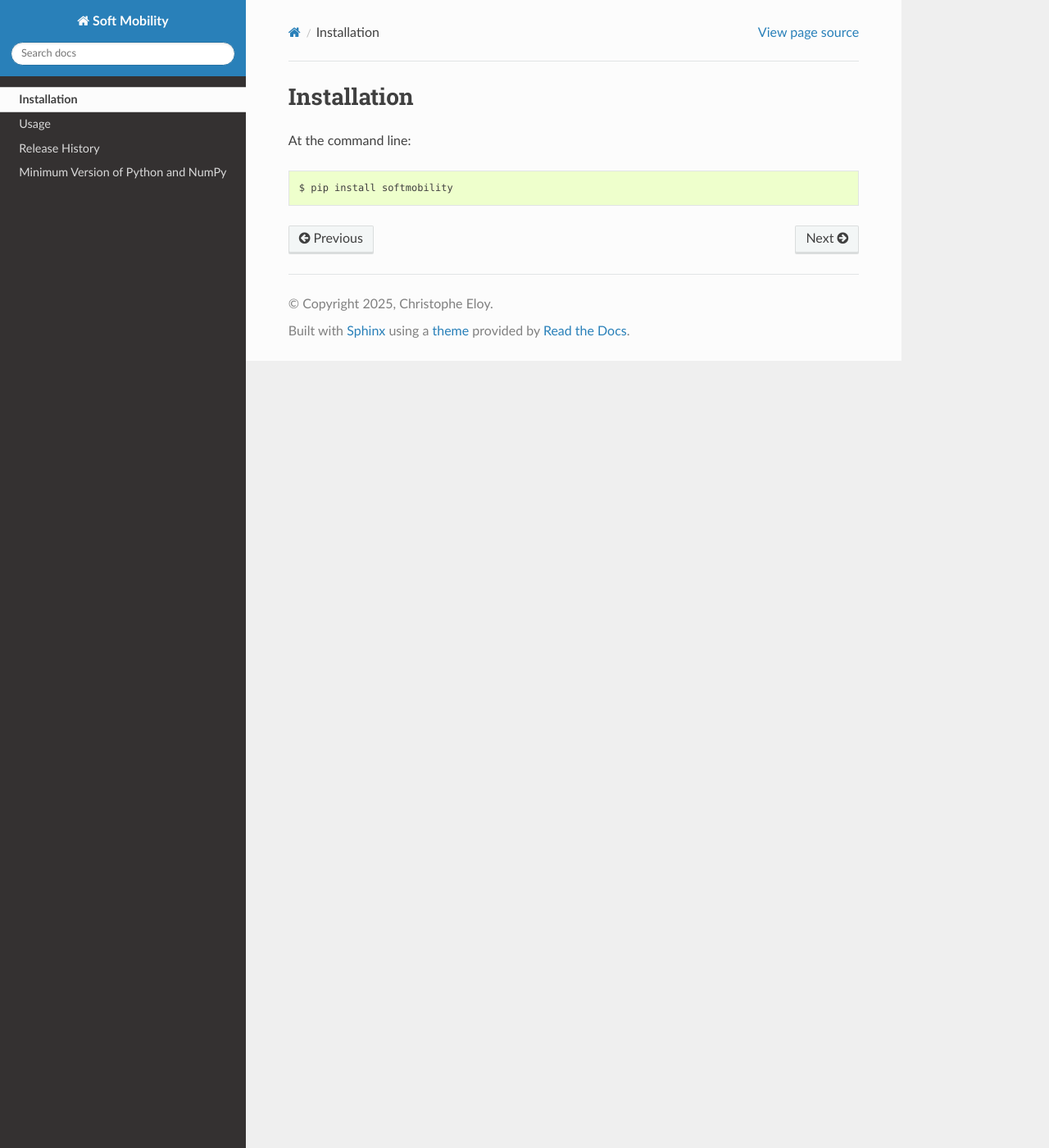
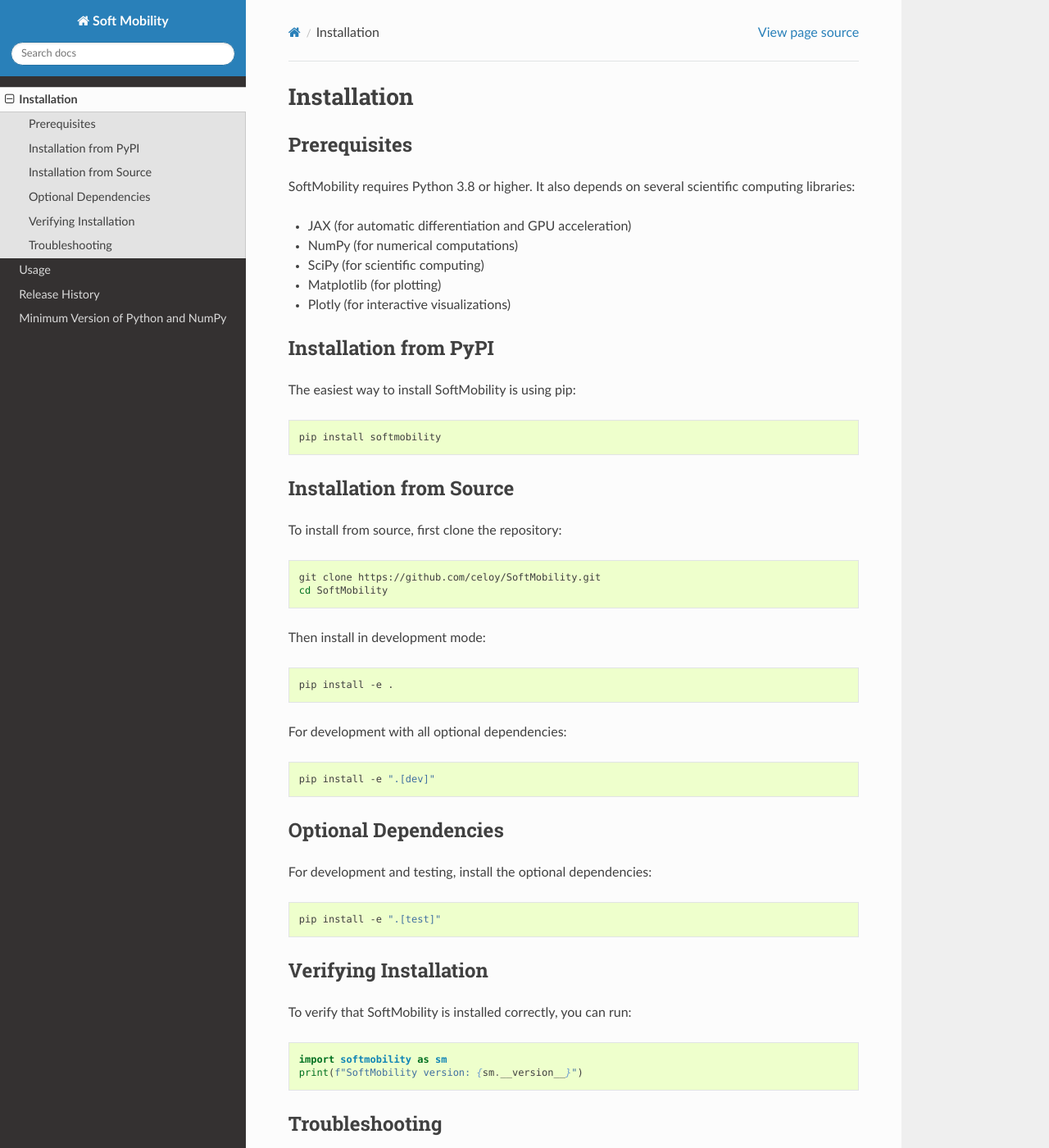
Before and after one commit to C0PEP0D/SoftMobility, a Sphinx documentation site: the page built from docs/source/installation.rst, in a window 1280 px wide and 1400 px high. Shown: the whole window at 82% size. Built offline with Sphinx 7.4.7 and the Read the Docs theme 3.1.0, drawn with Linux system fonts in a browser that asks for light colours; some of the changed text lies outside the part shown.

```diff
--- a/docs/source/installation.rst
+++ b/docs/source/installation.rst
@@ -1,7 +1,75 @@
-============
+===========
 Installation
-============
+===========
 
-At the command line::
+Prerequisites
+-------------
 
-    $ pip install softmobility
+SoftMobility requires Python 3.8 or higher. It also depends on several scientific computing libraries:
+
+- JAX (for automatic differentiation and GPU acceleration)
+- NumPy (for numerical computations)
+- SciPy (for scientific computing)
+- Matplotlib (for plotting)
+- Plotly (for interactive visualizations)
+
+Installation from PyPI
+----------------------
+
+The easiest way to install SoftMobility is using pip:
+
+.. code-block:: bash
+
+    pip install softmobility
+
+Installation from Source
+------------------------
+
+To install from source, first clone the repository:
+
+.. code-block:: bash
+
+    git clone https://github.com/celoy/SoftMobility.git
+    cd SoftMobility
+
+Then install in development mode:
+
+.. code-block:: bash
+
+    pip install -e .
+
+For development with all optional dependencies:
+
+.. code-block:: bash
+
+    pip install -e ".[dev]"
+
+Optional Dependencies
+---------------------
+
+For development and testing, install the optional dependencies:
+
+.. code-block:: bash
+
+    pip install -e ".[test]"
+
+Verifying Installation
+---------------------
+
+To verify that SoftMobility is installed correctly, you can run:
+
+.. code-block:: python
+
+    import softmobility as sm
+    print(f"SoftMobility version: {sm.__version__}")
+
+Troubleshooting
+---------------
+
+If you encounter issues with JAX installation (especially on GPU systems), refer to the `JAX installation guide <https://github.com/google/jax#installation>`_ for platform-specific instructions.
+
+For MacOS with Apple Silicon (M1/M2), you may need to install JAX with:
+
+.. code-block:: bash
+
+    pip install "jax[cpu]"
```
Also changed, not shown: docs/source/usage.rst (+89 -1 lines), 2 other files.
